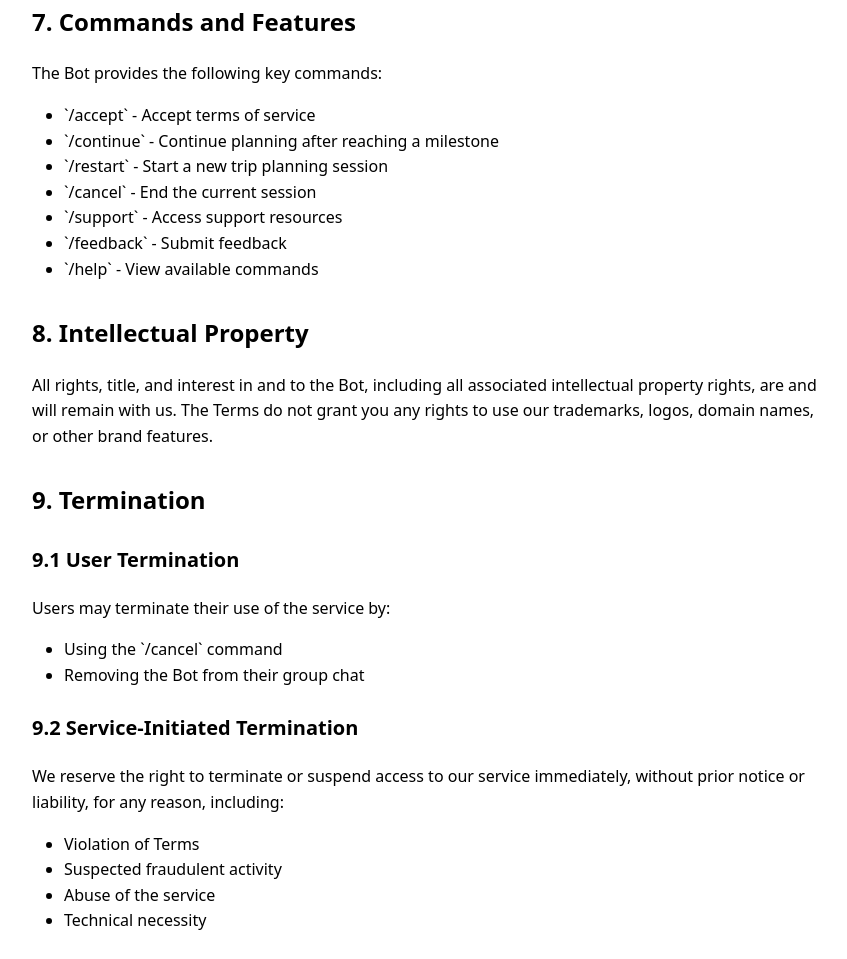
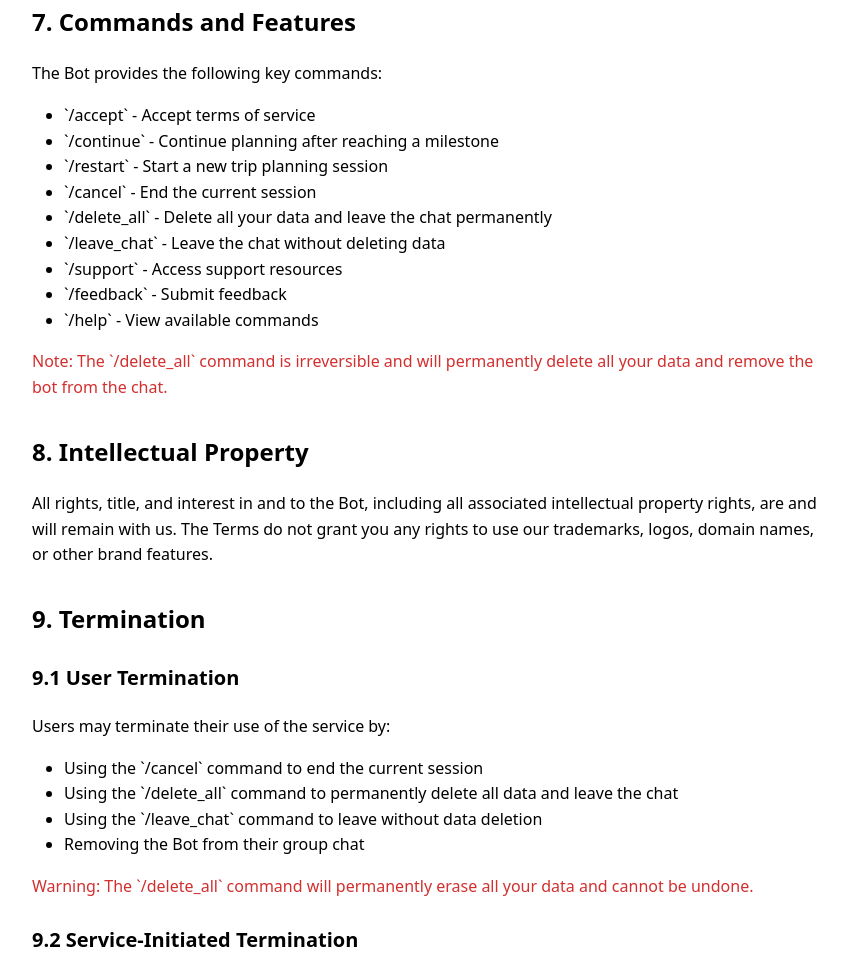
Before and after one commit to organizergpt/terms, a plain HTML site: page index.html in a window 1280 px wide. Shown: the part 2572-3531 px from the top of the page, without its empty margins (208-1055 px from the left). Drawn offline with Linux system fonts and the light colour scheme.

```diff
--- a/index.html
+++ b/index.html
@@ -185,10 +185,15 @@
         <li>`/continue` - Continue planning after reaching a milestone</li>
         <li>`/restart` - Start a new trip planning session</li>
         <li>`/cancel` - End the current session</li>
+        <li>`/delete_all` - Delete all your data and leave the chat permanently</li>
+        <li>`/leave_chat` - Leave the chat without deleting data</li>
         <li>`/support` - Access support resources</li>
         <li>`/feedback` - Submit feedback</li>
         <li>`/help` - View available commands</li>
       </ul>
+      <p style="color: #d32f2f; margin-top: 1rem;">
+        Note: The `/delete_all` command is irreversible and will permanently delete all your data and remove the bot from the chat.
+      </p>
     </section>
 
     <section>
@@ -207,9 +212,14 @@
       <h3>9.1 User Termination</h3>
       <p>Users may terminate their use of the service by:</p>
       <ul>
-        <li>Using the `/cancel` command</li>
+        <li>Using the `/cancel` command to end the current session</li>
+        <li>Using the `/delete_all` command to permanently delete all data and leave the chat</li>
+        <li>Using the `/leave_chat` command to leave without data deletion</li>
         <li>Removing the Bot from their group chat</li>
       </ul>
+      <p style="color: #d32f2f; margin-top: 1rem;">
+        Warning: The `/delete_all` command will permanently erase all your data and cannot be undone.
+      </p>
 
       <h3>9.2 Service-Initiated Termination</h3>
       <p>
@@ -347,9 +357,13 @@
       </p>
       <ul>
         <li>180 days of inactivity</li>
+        <li>Immediate deletion upon using the `/delete_all` command</li>
         <li>Immediate deletion upon using the `/delete_data` command</li>
         <li>30 days after account deletion</li>
       </ul>
+      <p style="color: #d32f2f; margin-top: 1rem;">
+        Note: Using the `/delete_all` command will immediately and permanently delete all your data and remove the bot from the chat. This action cannot be undone.
+      </p>
     </section>
 
     <section>
```
